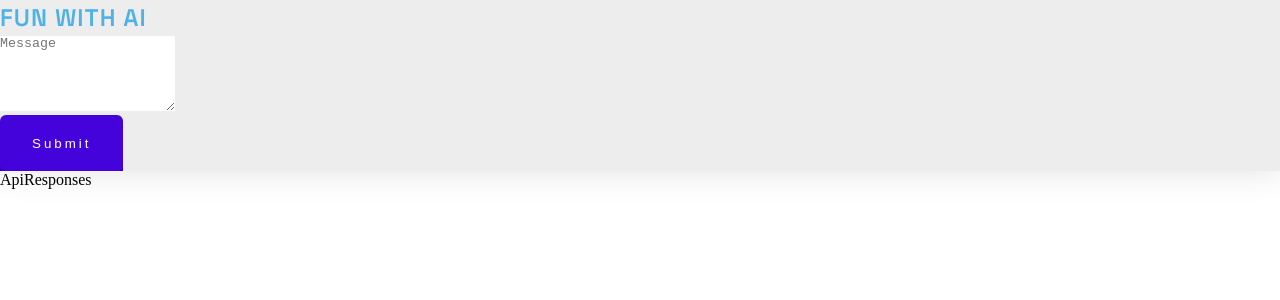
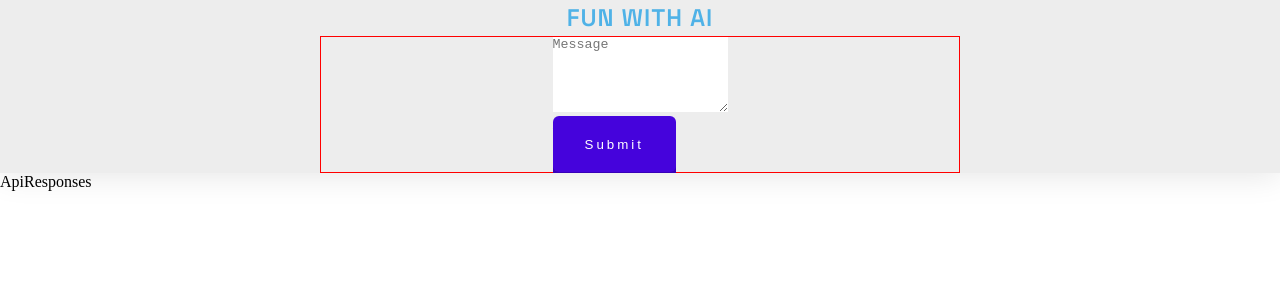
Before and after one commit to tpadilla10117/Fun-With-GPT-3, a React (Create React App) app: page / in a window 1280 px wide. Shown: the top 300 px of the page. Built offline with nearby package versions, Linux system fonts and the light colour scheme.

Commit message:
added click handler to the CtaButton.jsx

```diff
--- a/package.json
+++ b/package.json
@@ -6,6 +6,7 @@
     "@testing-library/jest-dom": "^5.14.1",
     "@testing-library/react": "^11.2.7",
     "@testing-library/user-event": "^12.8.3",
+    "axios": "^0.27.2",
     "cors": "^2.8.5",
     "dotenv": "^10.0.0",
     "node-modules": "^1.0.1",
--- a/src/components/ctaButton/CtaButton.jsx
+++ b/src/components/ctaButton/CtaButton.jsx
@@ -1,9 +1,9 @@
 import React from 'react';
 
-function CtaButton( {text, classnames} ) {
+function CtaButton( {text, classnames, clickHandler} ) {
   return (
     <>
-        <button className={classnames} >
+        <button className={classnames} onClick={clickHandler} >
             {text}
         </button>
     </>
--- a/src/components/form/Form.jsx
+++ b/src/components/form/Form.jsx
@@ -1,6 +1,10 @@
 import React from 'react';
+import axios from 'axios';
 
 function Form( { content } ) {
+
+
+
   return (
     <section className='form-parent-container'>
 
--- a/src/components/form/Form.scss
+++ b/src/components/form/Form.scss
@@ -6,4 +6,21 @@
     background: hsla(0,0%,42.7%,.12);
     box-shadow: 0 3px 30px rgb(0 0 0 / 10%);
     backdrop-filter: blur(5px);
+    display: flex;
+    flex-direction: column;
+    align-items: center;
+    justify-content: center;
+
+    .form-wrapper {
+        /* position: absolute; */
+        z-index: 2;
+        width: 50%;
+        height: 100%;
+        display: flex;
+        flex-direction: column;
+        justify-content: center;
+        align-items: center;
+        /* padding-top: 180px; */
+        border: 1px solid red;
+    }
 }
--- a/src/pages/home/Home.jsx
+++ b/src/pages/home/Home.jsx
@@ -15,7 +15,10 @@ const BASE_URL = 'https://api.openai.com/v1/engines/text-curie-001/completions';
 
 const HomePage = () => {
 
-/* TODO: Data returns as an array from the API still */
+    const submitForm = () => {
+        /* event.preventDefault(); */
+        console.log('clicked the form button!')
+    };
 
 
     return (
@@ -27,6 +30,7 @@ const HomePage = () => {
                 <CtaButton
                     classnames={'form-submit-btn'}
                     text={'Submit'}
+                    clickHandler={submitForm }
                 />
                 }
             />
```
Also changed, not shown: 2 other files (tests, documents, lock files or other folders).
